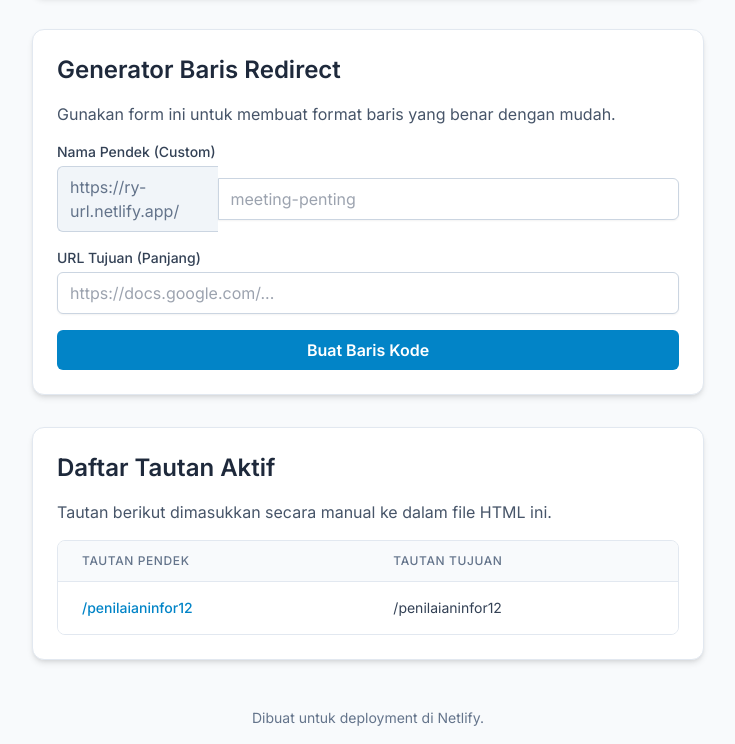
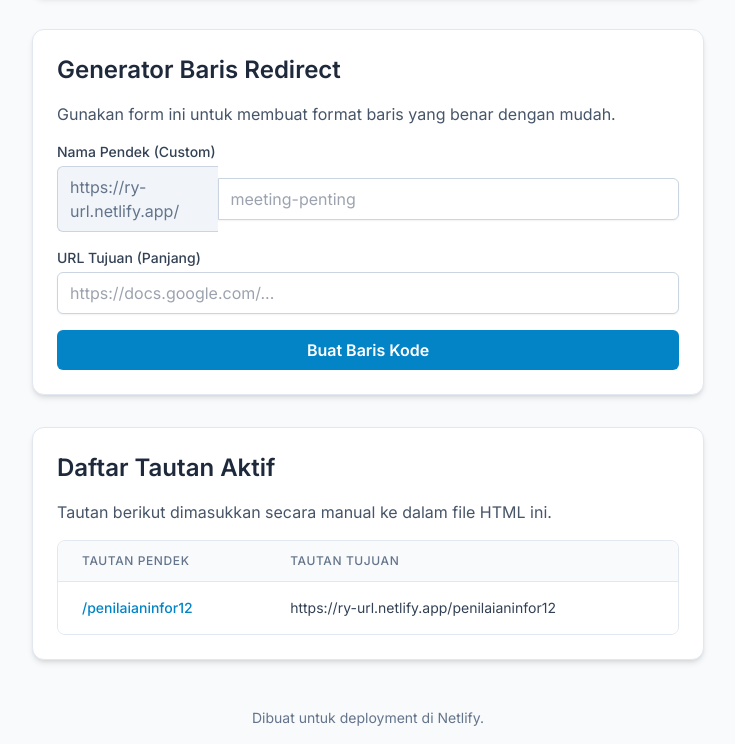
Before and after one commit to rykarya/url-shortener, a plain HTML site: page index.html in a window 1280 px wide. Shown: the part 493-1237 px from the top of the page, without its empty margins (272-1007 px from the left). Drawn offline with nearby package versions, Linux system fonts and the light colour scheme.

Commit message:
Update index.html

```diff
--- a/index.html
+++ b/index.html
@@ -100,7 +100,7 @@
                                     </td>
                                     <td class="px-6 py-4 whitespace-nowrap">
                                         <div class="text-sm text-slate-700 truncate" title="https://github.com">
-                                           <a href="https://ry-url.netlify.app/penilaianinfor12" target="_blank" class="hover:underline">/penilaianinfor12</a>
+                                           <a href="https://ry-url.netlify.app/penilaianinfor12" target="_blank" class="hover:underline">https://ry-url.netlify.app/penilaianinfor12</a>
                                         </div>
                                     </td>
 
```
